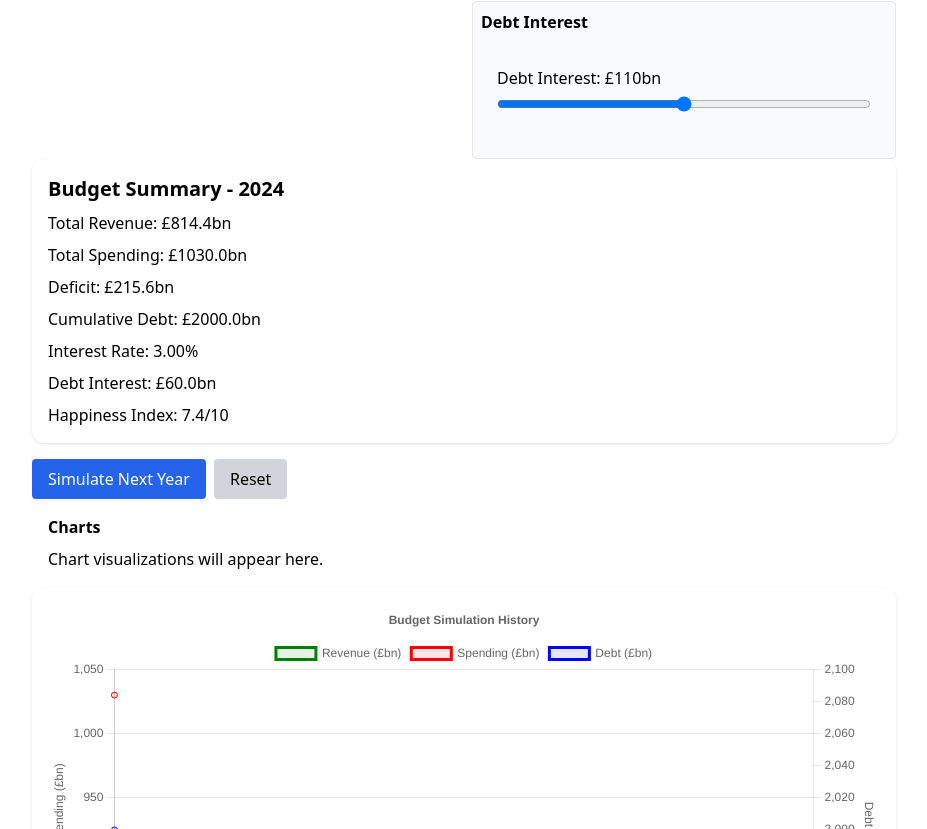
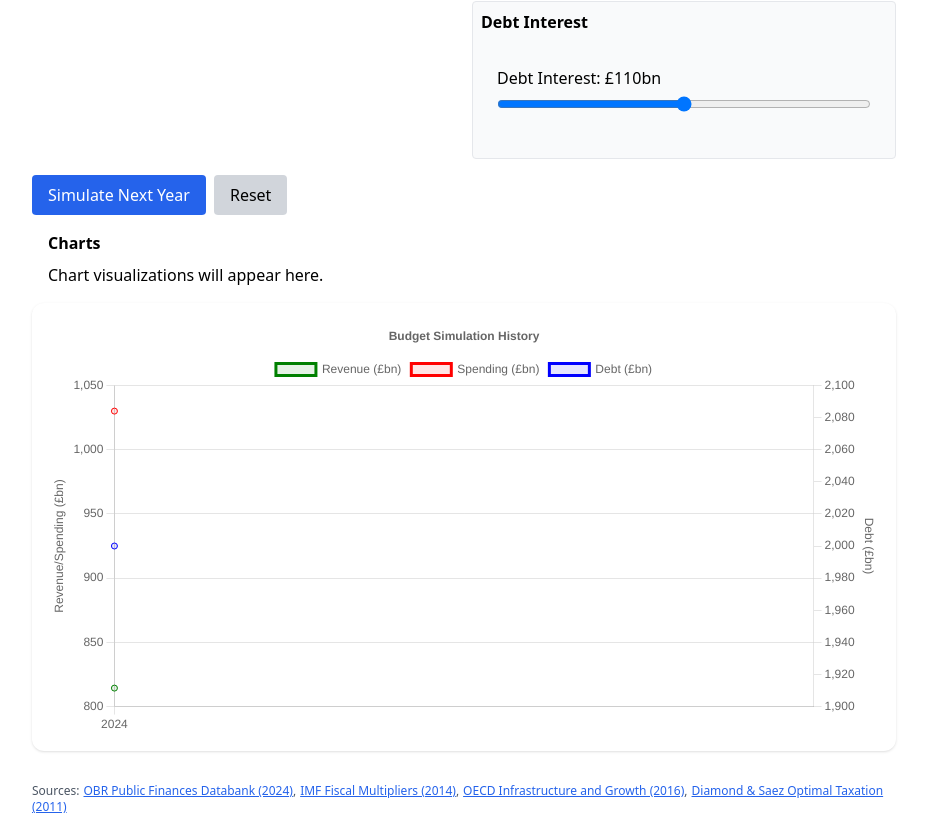
Before and after one commit to kevprice/fiscal-simulation-uk, a React (Vite) app: page / in a window 1280 px wide. Shown: the part 1311-2140 px from the top of the page, without its empty margins (176-1103 px from the left). Built offline with nearby package versions, Linux system fonts and the light colour scheme.

Commit message:
Make summary fixed and add source citations

```diff
--- a/src/App.jsx
+++ b/src/App.jsx
@@ -2,6 +2,7 @@ import React, { useState } from 'react';
 import SliderGroup from './components/SliderGroup';
 import DepartmentGroup from './components/DepartmentGroup';
 import OutputSummary from './components/OutputSummary';
+import SourceCitations from './components/SourceCitations';
 import ChartDisplay from './components/ChartDisplay';
 import HistoryChart from './components/HistoryChart';
 import { revenueBaseline, spendingBaseline } from './data/fiscalBaseline';
@@ -121,6 +122,7 @@ function App() {
       </div>
       <ChartDisplay />
       <HistoryChart history={history} />
+      <SourceCitations />
     </div>
   );
 }
--- a/src/components/OutputSummary.jsx
+++ b/src/components/OutputSummary.jsx
@@ -17,7 +17,7 @@ const OutputSummary = ({ revenue, spending, debt, year }) => {
   const happiness = calculateHappinessIndex(spending);
 
   return (
-    <div className="p-4 rounded-xl shadow bg-white space-y-2">
+    <div className="p-4 rounded-xl shadow bg-white space-y-2 fixed top-4 right-4 max-w-xs z-10">
       <h2 className="text-xl font-bold">Budget Summary - {year}</h2>
       <p>Total Revenue: £{totalRevenue.toFixed(1)}bn</p>
       <p>Total Spending: £{totalSpending.toFixed(1)}bn</p>
--- /dev/null
+++ b/src/components/SourceCitations.jsx
@@ -0,0 +1,44 @@
+import React from 'react';
+
+/**
+ * Displays data source references directly on the page.
+ */
+function SourceCitations() {
+  return (
+    <div className="mt-8 text-xs text-gray-600 space-y-1">
+      <p>
+        Sources:
+        <a
+          href="https://obr.uk/data/"
+          className="text-blue-600 underline ml-1"
+          target="_blank" rel="noopener noreferrer"
+        >
+          OBR Public Finances Databank (2024)
+        </a>,
+        <a
+          href="https://www.imf.org/external/pubs/ft/spn/2014/spn1402.pdf"
+          className="text-blue-600 underline ml-1"
+          target="_blank" rel="noopener noreferrer"
+        >
+          IMF Fiscal Multipliers (2014)
+        </a>,
+        <a
+          href="https://www.oecd.org/economy/growth/Infrastructure-investment-and-growth.pdf"
+          className="text-blue-600 underline ml-1"
+          target="_blank" rel="noopener noreferrer"
+        >
+          OECD Infrastructure and Growth (2016)
+        </a>,
+        <a
+          href="https://eml.berkeley.edu/~saez/diamond-saezJEP11opttax.pdf"
+          className="text-blue-600 underline ml-1"
+          target="_blank" rel="noopener noreferrer"
+        >
+          Diamond & Saez Optimal Taxation (2011)
+        </a>
+      </p>
+    </div>
+  );
+}
+
+export default SourceCitations;
```
